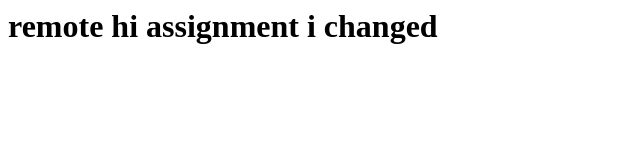
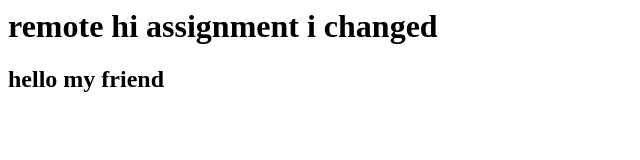
Before and after one commit to kavyarajp7/Assignment5, a plain HTML site: page index.html in a window 1280 px wide. Shown: the whole page, without its empty margins (0-640 px from the left). Drawn offline with Linux system fonts and the light colour scheme.

Commit message:
Update index.html

```diff
--- a/index.html
+++ b/index.html
@@ -1 +1,2 @@
 <h1>remote hi assignment i changed</h1>
+<h2> hello my friend</h2>
```
